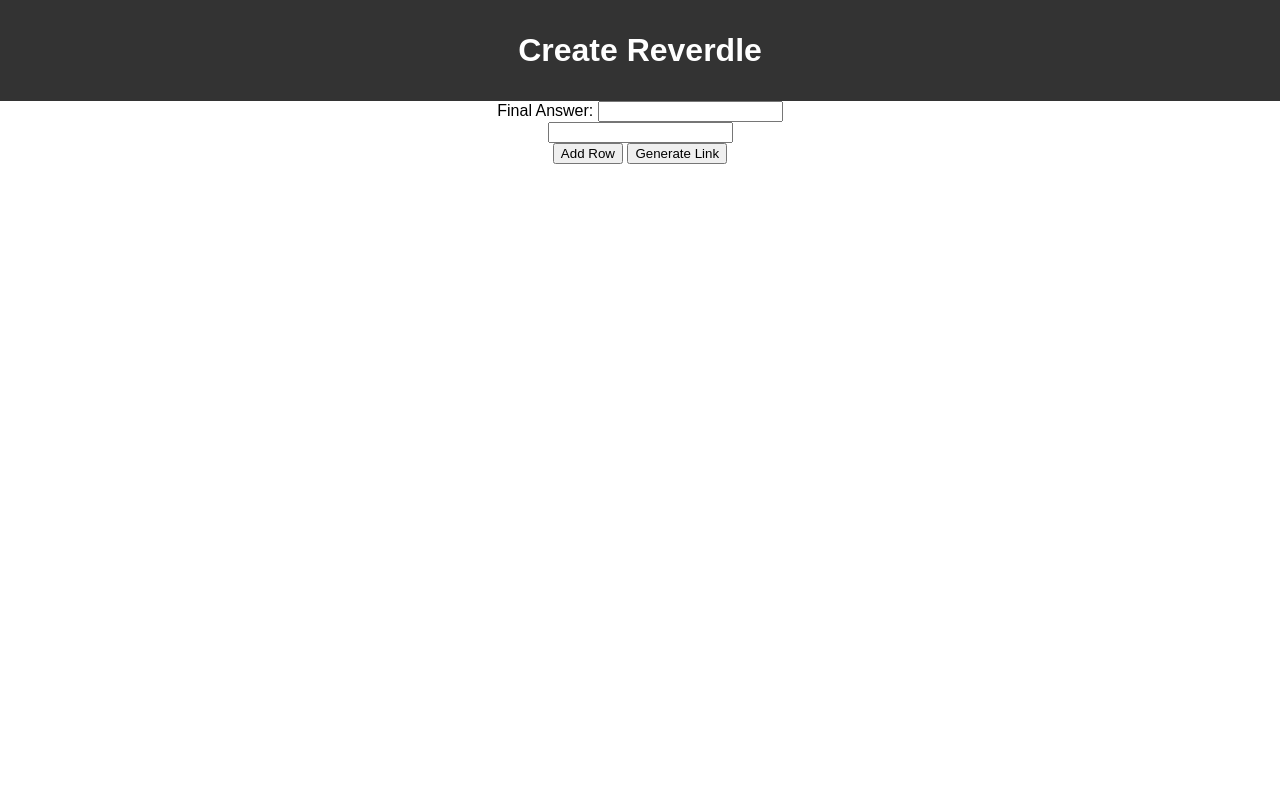
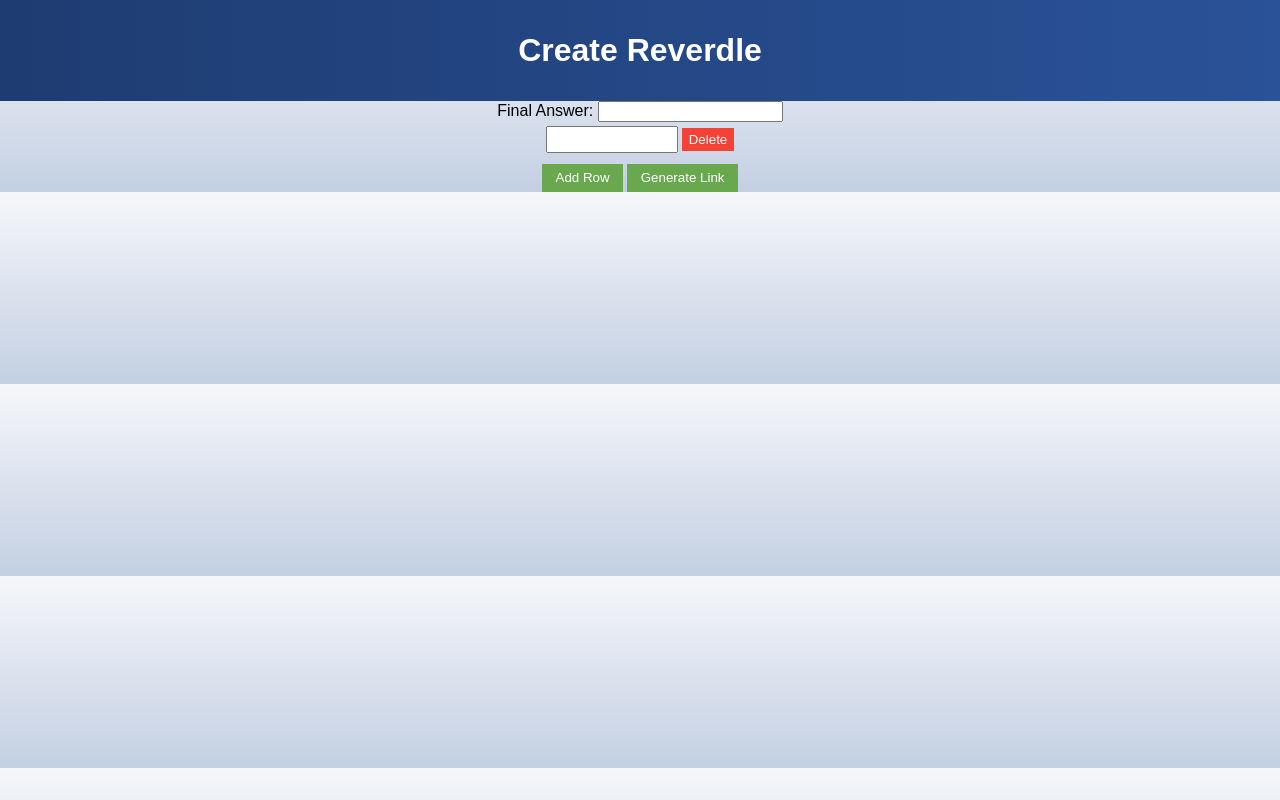
Before and after one commit to dweiss89/reverdle, a plain HTML site: page public/create.html in a window 1280 px wide. Drawn offline with Linux system fonts and the light colour scheme.

Commit message:
Add delete functionality and style improvements

```diff
--- a/public/create.js
+++ b/public/create.js
@@ -1,8 +1,14 @@
 function addRow() {
   const div = document.createElement('div');
+  div.className = 'solution-row';
   const input = document.createElement('input');
   input.maxLength = 5;
+  const del = document.createElement('button');
+  del.textContent = 'Delete';
+  del.className = 'delete-btn';
+  del.onclick = () => div.remove();
   div.appendChild(input);
+  div.appendChild(del);
   document.getElementById('solutions').appendChild(div);
 }
 
@@ -27,7 +33,7 @@ document.getElementById('generate').onclick = function() {
   }
   const data = {answer, solutions};
   const enc = btoa(JSON.stringify(data));
-  const url = location.origin + '/index.html?puzzle=' + enc;
+  const url = location.origin + '/index.html?puzzle=' + encodeURIComponent(enc);
   const linkArea = document.getElementById('link-area');
   linkArea.innerHTML = `<a href="${url}">${url}</a>`;
 };
--- a/public/styles.css
+++ b/public/styles.css
@@ -1,5 +1,16 @@
-body { font-family: sans-serif; text-align: center; margin: 0; padding: 0; }
-h1 { background: #333; color: white; margin: 0; padding: 1em 0; }
+body {
+  font-family: sans-serif;
+  text-align: center;
+  margin: 0;
+  padding: 0;
+  background: linear-gradient(#f5f7fa, #c3cfe2);
+}
+h1 {
+  background: linear-gradient(90deg, #1e3c72, #2a5298);
+  color: white;
+  margin: 0;
+  padding: 1em 0;
+}
 .grid { display: inline-block; margin: 1em auto; }
 .row { display: flex; justify-content: center; margin-bottom: 4px; }
 .cell { width: 40px; height: 40px; border: 1px solid #999; display: inline-flex; align-items: center; justify-content: center; font-weight: bold; text-transform: uppercase; }
@@ -10,3 +21,9 @@ h1 { background: #333; color: white; margin: 0; padding: 1em 0; }
 #input-area input { width: 120px; padding: 0.5em; text-transform: uppercase; }
 #input-area button { padding: 0.5em; margin-left: 4px; }
 #message { margin-top: 1em; font-weight: bold; }
+.solution-row { margin: 0.25em auto; }
+.solution-row input { width: 120px; padding: 0.3em; text-transform: uppercase; }
+.delete-btn { margin-left: 4px; padding: 0.3em 0.5em; background: #f44336; color: white; border: none; cursor: pointer; }
+.delete-btn:hover { background: #d32f2f; }
+#add-row, #generate { padding: 0.5em 1em; margin-top: 0.5em; cursor: pointer; background: #6aa84f; color: white; border: none; }
+#add-row:hover, #generate:hover { background: #558b3f; }
```
